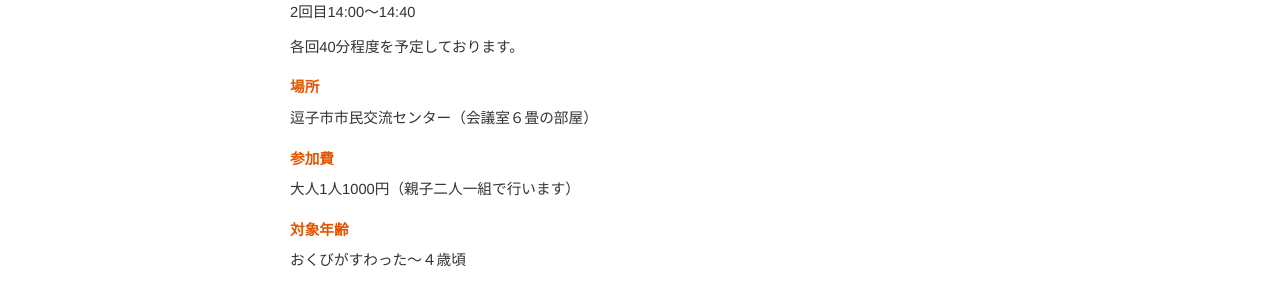
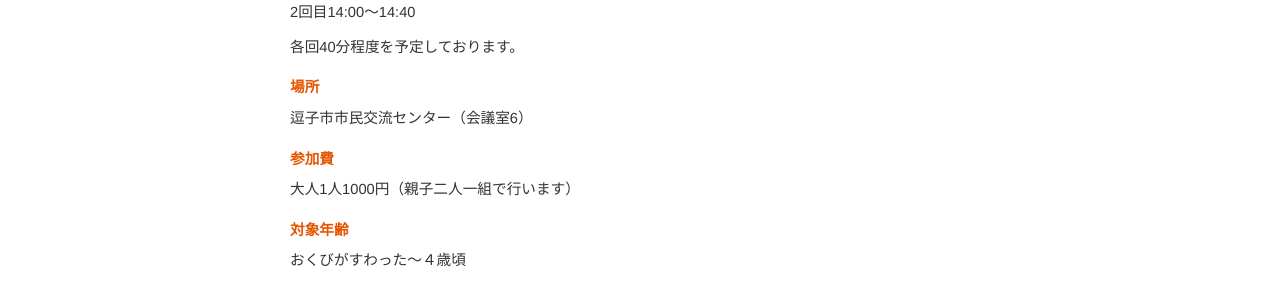
Before and after one commit to shinnkondo/plus-music-japan.github.io, a Jekyll site: the page built from rythmique_before_nap.md, in a window 1280 px wide. Shown: the part 474-765 px from the top of the page. Built offline with Jekyll 4.4.1, drawn with Linux system fonts in a browser that asks for light colours; nearby versions of some CDN libraries; some web fonts are replaced.

Commit message:
新コンサートページの誤字修正。

```diff
--- a/rythmique_before_nap.md
+++ b/rythmique_before_nap.md
@@ -28,7 +28,7 @@ description: ""
 各回40分程度を予定しております。
 
 ### 場所
-逗子市市民交流センター（会議室６畳の部屋）
+逗子市市民交流センター（会議室6）
 
 ### 参加費
 大人1人1000円（親子二人一組で行います）
```
